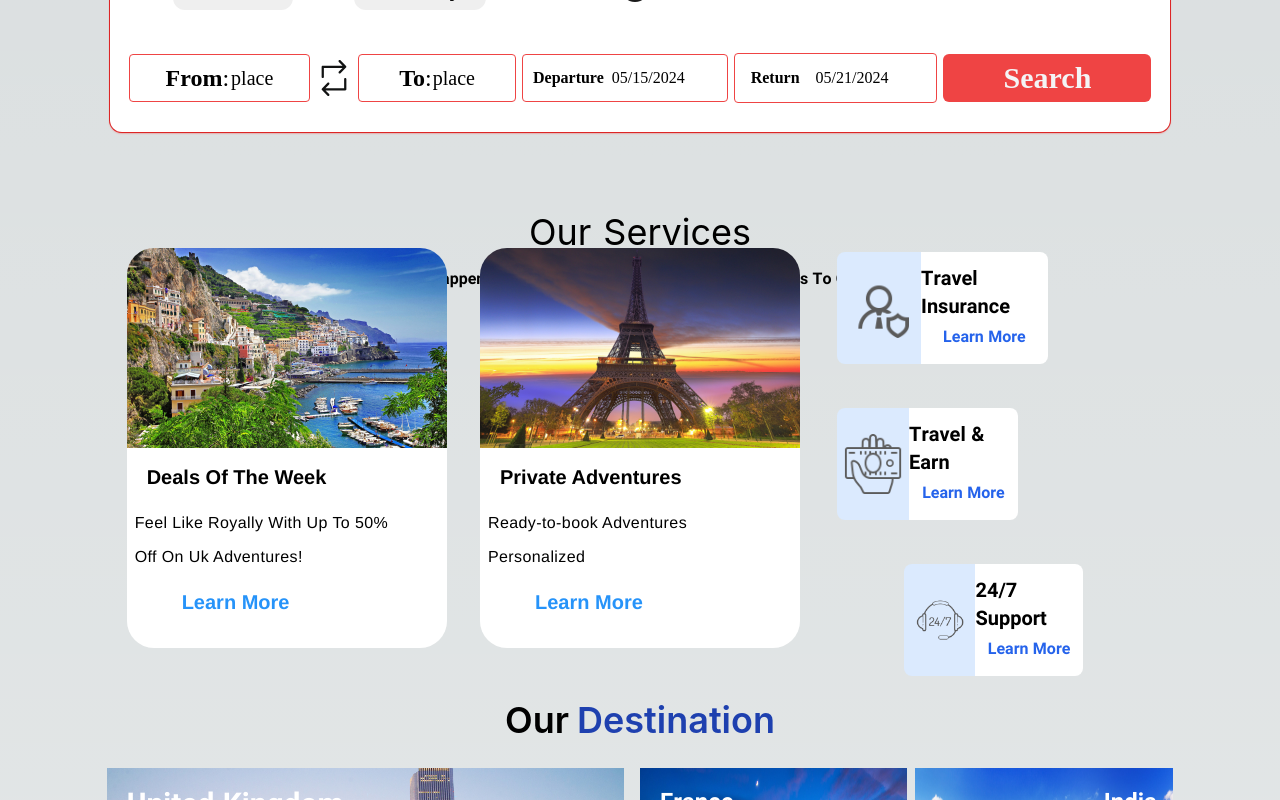
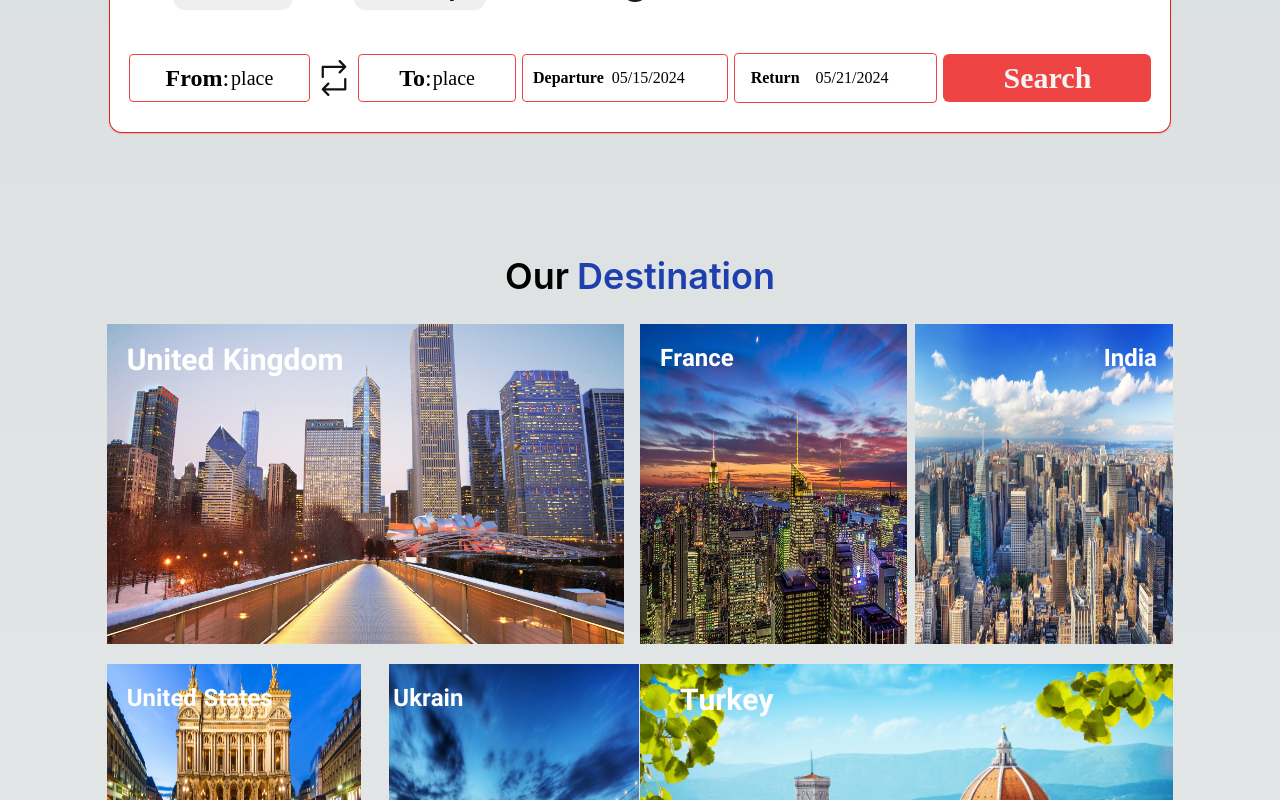
Before and after one commit to MrWebDeveloper20/kotok, a Next.js app: page / in a window 1280 px wide. Shown: the part 840-1640 px from the top of the page. Built offline with nearby package versions, Linux system fonts and the light colour scheme.

Commit message:
Update page.tsx

```diff
--- a/app/(front)/page.tsx
+++ b/app/(front)/page.tsx
@@ -22,7 +22,7 @@ export default function Home() {
         img="/images/banner1.png"
       />
       <Task />
-      <OurServices />
+{/*       <OurServices /> */}
       <Destination
         text1="Our"
         text2="Destination"
```
